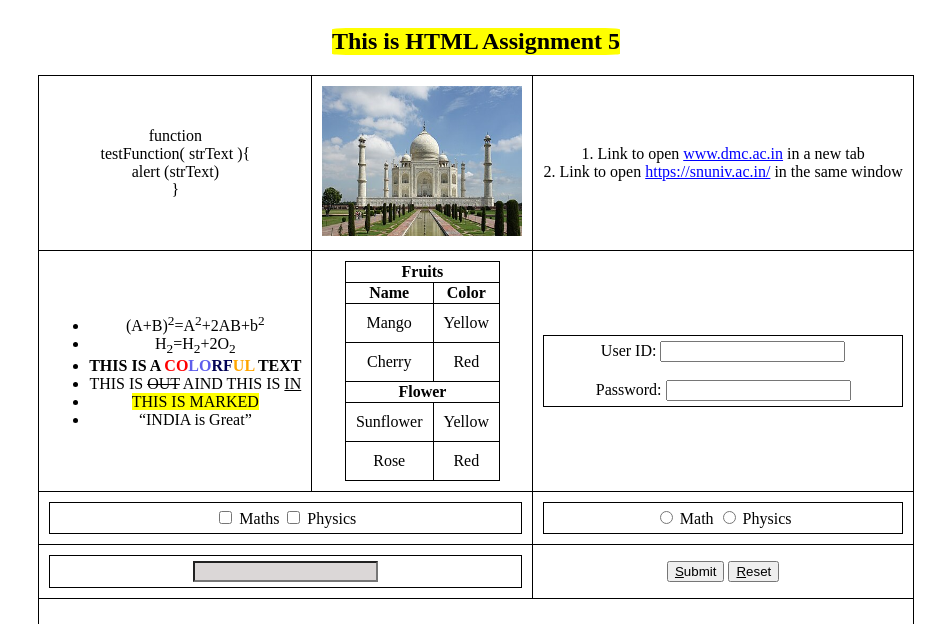
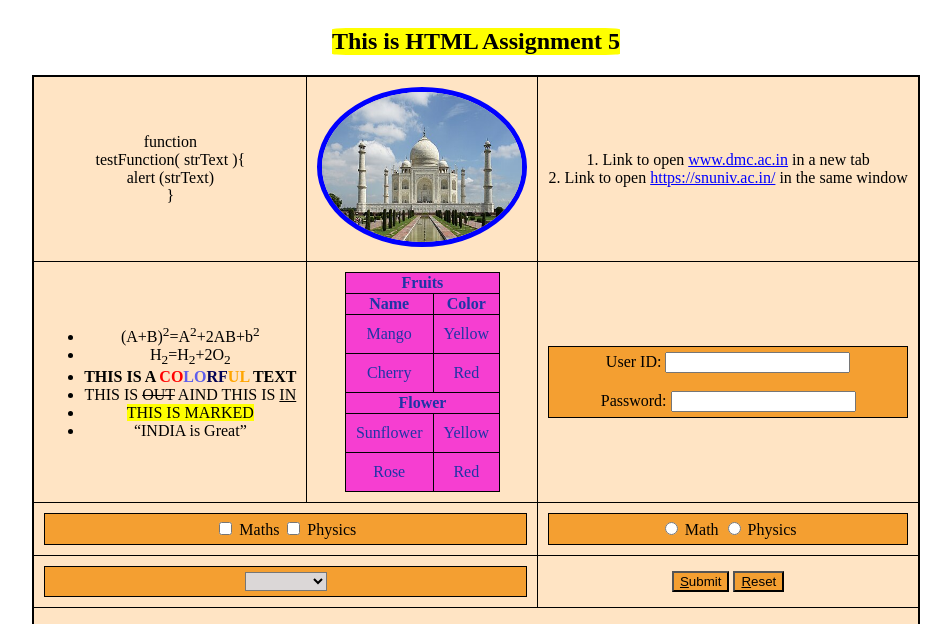
Before and after one commit to Palla04/Web_Tech, a plain HTML site: page 5_form.html in a window 1280 px wide. Shown: the top 624 px of the page, without its empty margins (164-1115 px from the left). Drawn offline with Linux system fonts and the light colour scheme.

Commit message:
assignment 5 is done

```diff
--- a/5_form.html
+++ b/5_form.html
@@ -11,10 +11,11 @@
             justify-content: center;
             align-items: center;
         }
-        #all-over table{
-            width: 90%;
+        table{
+
             display: flex;
             justify-content: center;
+            background-color: bisque;
         }
         table,td,th{
             border: 1px solid black;
@@ -28,6 +29,10 @@
             border: 1px solid black;
             padding: 5px;
         }
+        #small-table tr{
+            background-color: rgb(246, 62, 209);
+            color: rgb(30, 53, 166);
+        }
     </style>
 </head>
 <body>
@@ -39,7 +44,7 @@
                 alert (strText) <br>
                 }
             </td>
-            <td><img src="Taj_Mahal.jpg" style="height: 150px; width: 200px;" alt="Image"></td>
+            <td><img src="Taj_Mahal.jpg" style="height: 150px; width: 200px; border:5px solid blue; border-radius: 50%;" alt="Image"></td>
             <td>1. Link to open <a href="https://www.dmc.ac.in" target="_blank" style="color: blue; text-decoration: underline;">www.dmc.ac.in</a> in a new tab
             <br>2. Link to open <a href="https://snuniv.ac.in" target="_self" style="color: blue; text-decoration: underline;">https://snuniv.ac.in/</a> in the same window</td>
         </tr>
@@ -57,7 +62,7 @@
                 </ul>
             </td>
             <td>
-                <table style="border: 0; width: 100%;">
+                <table style="border: 0; width: 100%; height: 100%; " id="small-table">
                     <tr>
                         <th colspan="2">Fruits</th>
                     </tr>
@@ -87,7 +92,7 @@
                 </table>
             </td>
             <td>
-                <form action="">
+                <form action="" style="background-color: rgb(244, 159, 49);">
                     <label for="id">User ID: </label>
                     <input type="text">
                     <br><br>
@@ -98,7 +103,7 @@
         </tr>
         <tr>
             <td colspan="2">
-                <form action="">
+                <form action="" style="background-color: rgb(244, 159, 49);">
                     <input type="checkbox" id="math">
                     <label for="math">Maths</label>
                     <input type="checkbox" id="phy">
@@ -106,7 +111,7 @@
                 </form>
             </td>
             <td>
-                <form action="">
+                <form action="" style="background-color: rgb(244, 159, 49);">
                     <input type="radio">
                     <label for="">Math</label>
                     <input type="radio">
@@ -116,23 +121,23 @@
         </tr>
         <tr>
             <td colspan="2">
-                <form action="">
-                    <input style="background-color: rgb(219, 215, 215);" list="Subject" value="">
-                    <datalist id="Subject">
-                        <option value="Math">
-                        <option value="Physics">
-                        <option value="Web Tech">
-                    </datalist>
+                <form action="" style="background-color: rgb(244, 159, 49);">
+                    <select style="background-color: rgb(219, 215, 215);">
+                        <option value=""></option>
+                        <option value="Math">Math</option>
+                        <option value="Physics">Physics</option>
+                        <option value="Web Tech">Web Tech</option>
+                    </select>
                 </form>
             </td>
             <td>
-                <button type="submit"><span style="text-decoration: underline;">S</span>ubmit</button>
-                <button type="submit"><span style="text-decoration: underline;">R</span>eset</button>
+                <button type="submit" style="background-color: rgb(244, 159, 49);"><span style="text-decoration: underline;">S</span>ubmit</button>
+                <button type="submit" style="background-color: rgb(244, 159, 49);"><span style="text-decoration: underline;">R</span>eset</button>
             </td>
         </tr>
         <tr>
             <td colspan="3">
-                <h1>The iframe element</h1>
+                <h1 style="background-color: rgb(20, 123, 100);">The iframe element</h1>
                 <iframe src="https://en.wikipedia.org/wiki/HTML"
                  width="100%" height="200" style="border: 2px solid black;">
                 </iframe>
```
